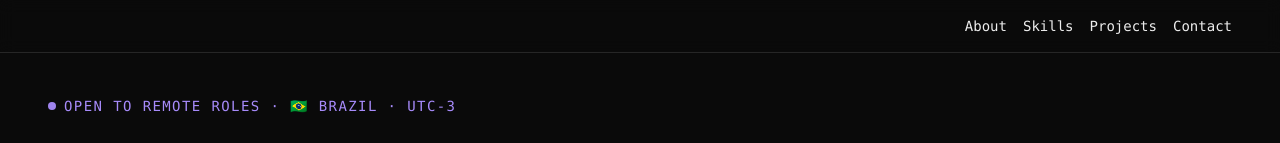
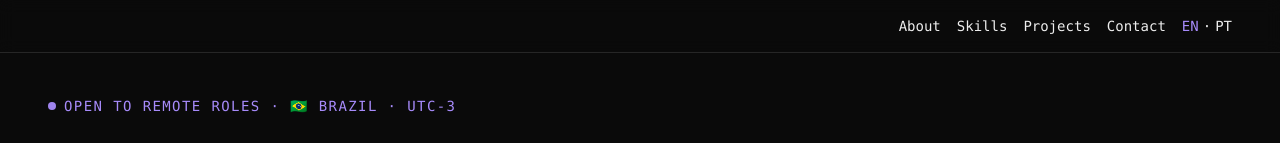
Before and after one commit to fernandoobarbosa/portfolio, a Next.js app: page / in a window 1280 px wide. Shown: the top 143 px of the page. Built offline with nearby package versions, Linux system fonts and the light colour scheme.

Commit message:
feat: add EN/PT language toggle to nav

```diff
--- a/components/Nav.tsx
+++ b/components/Nav.tsx
@@ -1,18 +1,42 @@
-const links = [
-  { href: "#about", label: "About" },
-  { href: "#skills", label: "Skills" },
-  { href: "#projects", label: "Projects" },
-  { href: "#contact", label: "Contact" },
-];
+"use client";
+
+import { useLocale, useTranslation } from "@/components/LocaleProvider";
 
 export default function Nav() {
+  const { locale, setLocale } = useLocale();
+  const t = useTranslation();
+
+  const links = [
+    { href: "#about", label: t.nav.about },
+    { href: "#skills", label: t.nav.skills },
+    { href: "#projects", label: t.nav.projects },
+    { href: "#contact", label: t.nav.contact },
+  ];
+
   return (
-    <header className="fixed top-0 left-0 right-0 z-10 flex flex-wrap justify-end gap-4 gap-y-2 border-b border-border bg-background/80 px-6 py-4 font-mono text-sm backdrop-blur-sm md:px-12">
+    <header className="fixed top-0 left-0 right-0 z-10 flex flex-wrap items-center justify-end gap-4 gap-y-2 border-b border-border bg-background/80 px-6 py-4 font-mono text-sm backdrop-blur-sm md:px-12">
       {links.map((link) => (
         <a key={link.href} href={link.href} className="hover:text-accent">
           {link.label}
         </a>
       ))}
+      <div className="flex items-center gap-1">
+        <button
+          type="button"
+          onClick={() => setLocale("en")}
+          className={locale === "en" ? "text-accent" : "hover:text-accent"}
+        >
+          EN
+        </button>
+        <span aria-hidden="true">·</span>
+        <button
+          type="button"
+          onClick={() => setLocale("pt")}
+          className={locale === "pt" ? "text-accent" : "hover:text-accent"}
+        >
+          PT
+        </button>
+      </div>
     </header>
   );
 }
```
